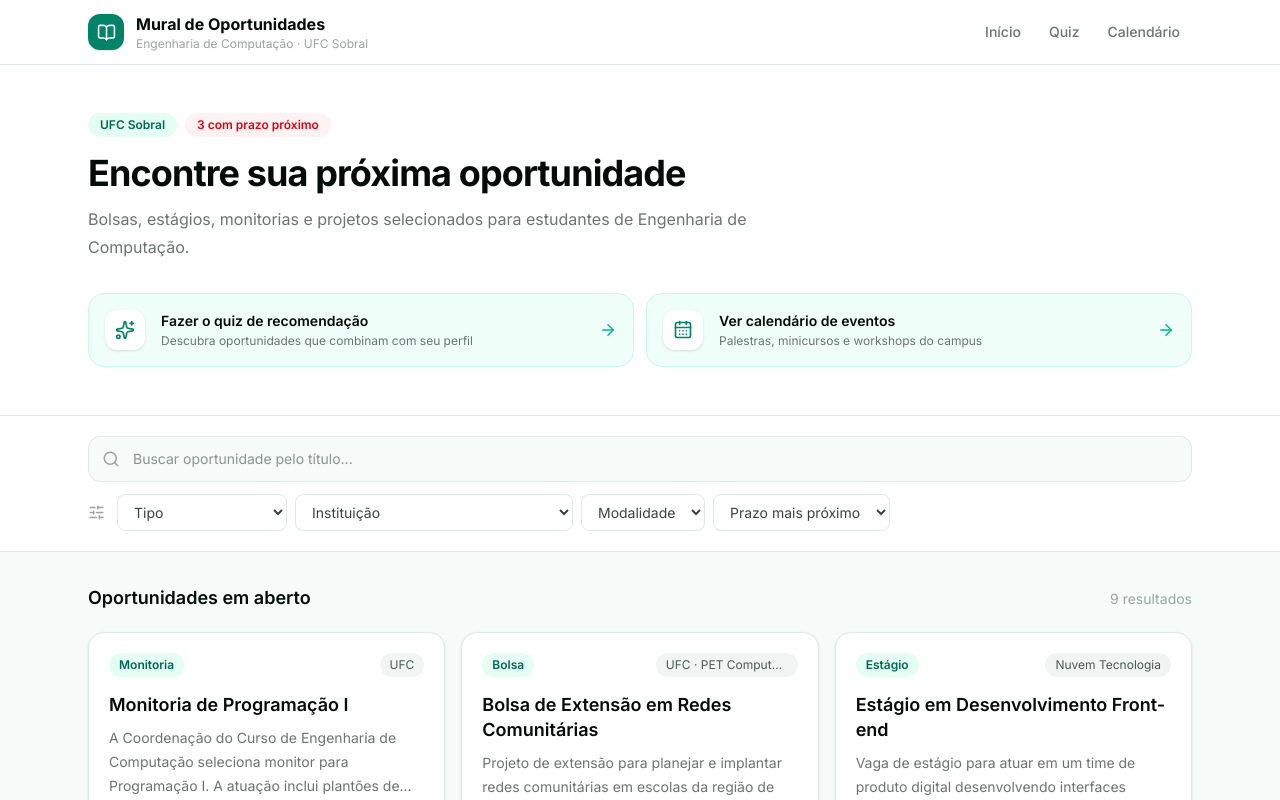
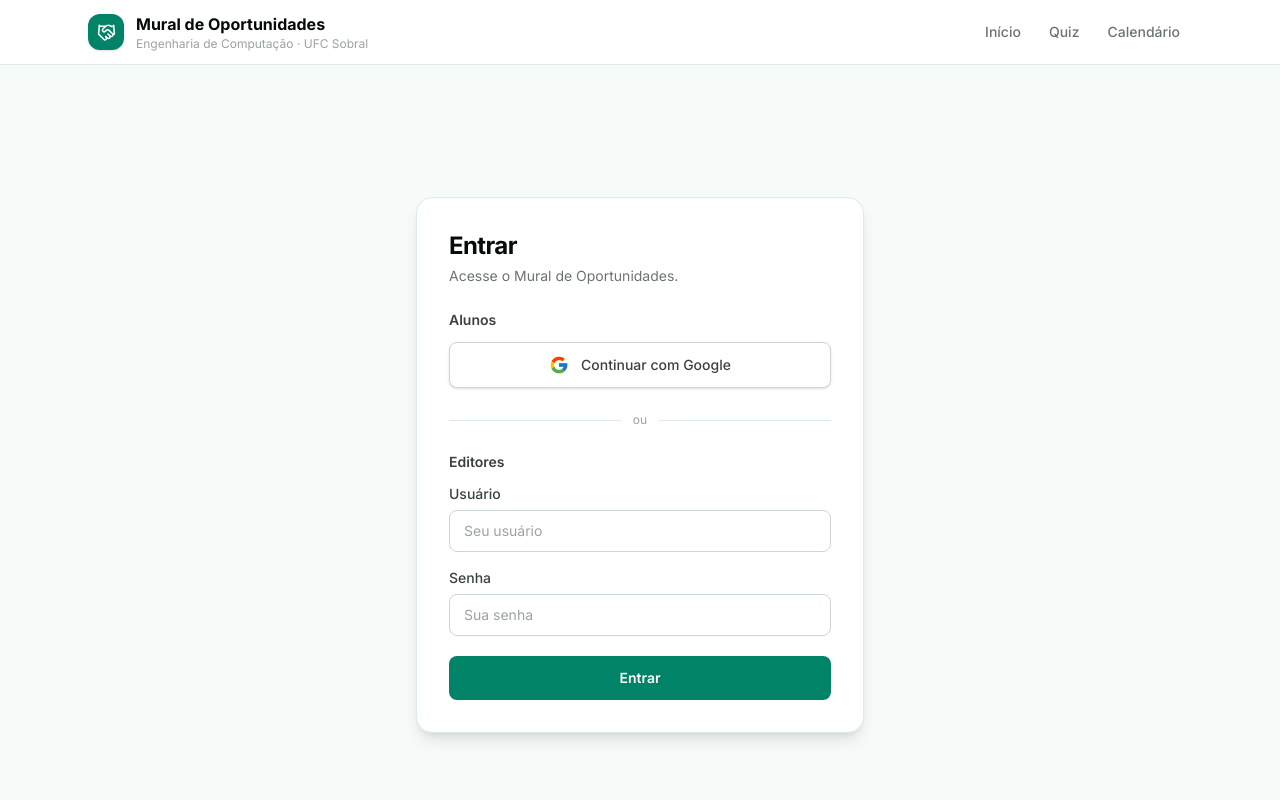
Before and after one commit to rickson68/mural-de-oportunidades, a React (Vite) app: page /#/login in a window 1280 px wide. Shown: the top 800 px of the page. Built offline with nearby package versions, Linux system fonts and the light colour scheme.

Commit message:
Feat: Adding Login Page

```diff
--- a/package.json
+++ b/package.json
@@ -15,6 +15,7 @@
     "lucide-react": "^1.74.0",
     "react": "^19.3.1",
     "react-dom": "^19.3.1",
+    "react-icons": "^5.7.0",
     "react-router": "^8.5.1",
     "react-router-dom": "^7.18.5"
   },
--- a/src/app/components/PageLayout.tsx
+++ b/src/app/components/PageLayout.tsx
@@ -1,5 +1,5 @@
 import { Link, NavLink, Outlet } from "react-router";
-import { BookOpen } from "lucide-react";
+import { Handshake } from "lucide-react";
 
 const navClass = ({ isActive }: { isActive: boolean }) =>
   `rounded-lg px-3 py-2 text-sm font-medium transition ${
@@ -15,7 +15,11 @@ export function Layout() {
         <div className="mx-auto flex max-w-6xl flex-wrap items-center justify-between gap-3 px-4 py-3 sm:px-6">
           <Link to="/" className="flex items-center gap-3 rounded-lg">
             <span className="flex size-9 items-center justify-center rounded-xl bg-primary-600 text-white shadow-sm">
-              <BookOpen size={19} aria-hidden="true" />
+              <Handshake
+                size={19}
+                aria-hidden="true"
+                className="text-ink-1000"
+              />
             </span>
             <span>
               <span className="block text-sm font-bold text-ink-950 sm:text-base">
--- /dev/null
+++ b/src/app/pages/Login.tsx
@@ -0,0 +1,107 @@
+import { useState, type FormEvent } from "react";
+import { FcGoogle } from "react-icons/fc";
+import { useNavigate } from "react-router";
+
+const inputClass =
+  "w-full rounded-lg border border-ink-300 bg-surface px-3.5 py-2.5 text-sm text-ink-800 " +
+  "placeholder:text-ink-400 outline-none transition focus:border-primary-500 focus:ring-2 focus:ring-primary-100";
+
+export function Login() {
+  const navigate = useNavigate();
+
+  const [username, setUsername] = useState("");
+  const [password, setPassword] = useState("");
+
+  const handleSubmit = (event: FormEvent<HTMLFormElement>) => {
+    event.preventDefault();
+  };
+  const handleGoogleLogin = () => {
+    localStorage.setItem("aluno", "Pedro Rickson");
+    navigate("/");
+  };
+
+  return (
+    <div className="flex min-h-screen items-center justify-center bg-ink-50 px-4">
+      <div className="w-full max-w-md rounded-2xl border border-ink-200 bg-surface p-8 shadow-lg">
+        <header className="mb-6">
+          <h1 className="text-2xl font-bold tracking-tight text-ink-950">
+            Entrar
+          </h1>
+          <p className="mt-1 text-sm text-ink-500">
+            Acesse o Mural de Oportunidades.
+          </p>
+        </header>
+
+        <section aria-labelledby="alunos">
+          <h2 id="alunos" className="mb-3 text-sm font-semibold text-ink-700">
+            Alunos
+          </h2>
+          <button
+            type="button"
+            className="flex w-full items-center justify-center gap-3 rounded-lg border border-ink-300 bg-surface px-4 py-3 text-sm font-medium text-ink-700 shadow-sm transition hover:bg-ink-50"
+            onClick={handleGoogleLogin}
+          >
+            <FcGoogle className="size-5" aria-hidden="true" />
+            Continuar com Google
+          </button>
+        </section>
+
+        <div className="my-6 flex items-center gap-3 text-xs text-ink-400">
+          <span className="h-px flex-1 bg-ink-200" />
+          ou
+          <span className="h-px flex-1 bg-ink-200" />
+        </div>
+
+        <section aria-labelledby="editores">
+          <h2 id="editores" className="mb-3 text-sm font-semibold text-ink-700">
+            Editores
+          </h2>
+          <form onSubmit={handleSubmit} className="flex flex-col gap-4">
+            <div>
+              <label
+                htmlFor="username"
+                className="mb-1.5 block text-sm font-medium text-ink-700"
+              >
+                Usuário
+              </label>
+              <input
+                id="username"
+                type="text"
+                autoComplete="username"
+                required
+                value={username}
+                onChange={(e) => setUsername(e.target.value)}
+                placeholder="Seu usuário"
+                className={inputClass}
+              />
+            </div>
+            <div>
+              <label
+                htmlFor="password"
+                className="mb-1.5 block text-sm font-medium text-ink-700"
+              >
+                Senha
+              </label>
+              <input
+                id="password"
+                type="password"
+                autoComplete="current-password"
+                required
+                value={password}
+                onChange={(e) => setPassword(e.target.value)}
+                placeholder="Sua senha"
+                className={inputClass}
+              />
+            </div>
+            <button
+              type="submit"
+              className="mt-1 w-full rounded-lg bg-primary-600 px-4 py-3 text-sm font-semibold text-on-color transition hover:bg-primary-700"
+            >
+              Entrar
+            </button>
+          </form>
+        </section>
+      </div>
+    </div>
+  );
+}
--- a/src/app/routes.tsx
+++ b/src/app/routes.tsx
@@ -4,6 +4,7 @@ import { Home } from "./pages/Home";
 import { Quiz } from "./pages/Quiz";
 import { OpportunityDetails } from "./pages/OpportunityDetails";
 import { Layout } from "./components/PageLayout";
+import { Login } from "./pages/Login";
 
 export const router = createHashRouter([
   {
@@ -13,6 +14,7 @@ export const router = createHashRouter([
       { path: "oportunidade/:id", Component: OpportunityDetails },
       { path: "calendario", Component: Calendar },
       { path: "quiz", Component: Quiz },
+      { path: "login", Component: Login },
       { path: "*", Component: Home },
     ],
   },
```
Also changed, not shown: 1 other file (tests, documents, lock files or other folders).
